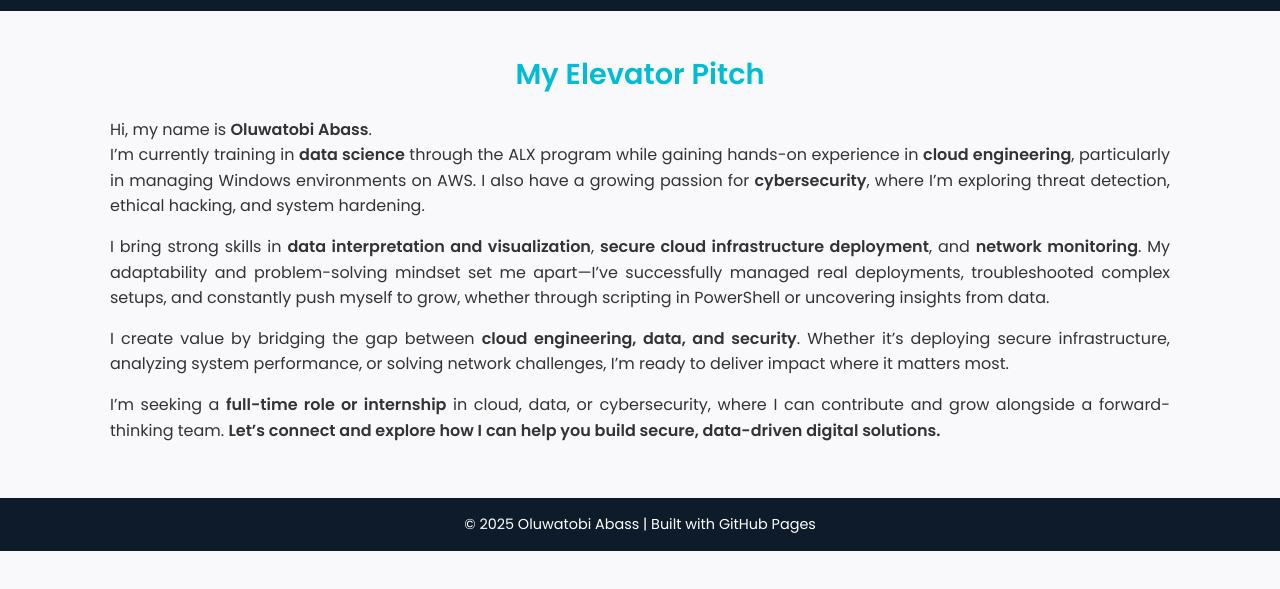
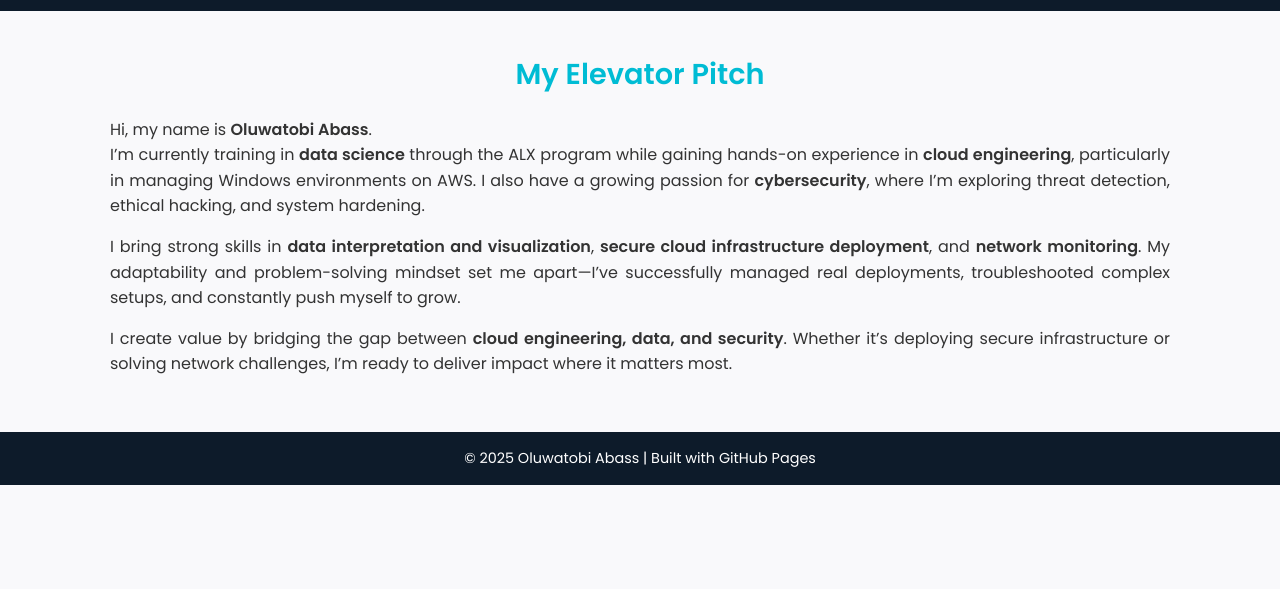
Before and after one commit to Oluwatobiabass/Portfolio, a plain HTML site: page elevator.html in a window 1280 px wide. Shown: the part 129-718 px from the top of the page. Drawn offline with Linux system fonts and the light colour scheme.

Commit message:
Update elevator.html

```diff
--- a/elevator.html
+++ b/elevator.html
@@ -33,20 +33,13 @@
         I bring strong skills in <strong>data interpretation and visualization</strong>,
         <strong>secure cloud infrastructure deployment</strong>, and <strong>network monitoring</strong>.
         My adaptability and problem-solving mindset set me apart—I’ve successfully managed real deployments,
-        troubleshooted complex setups, and constantly push myself to grow, whether through scripting in PowerShell
-        or uncovering insights from data.
+        troubleshooted complex setups, and constantly push myself to grow.
       </p>
 
       <p>
         I create value by bridging the gap between <strong>cloud engineering, data, and security</strong>.
-        Whether it’s deploying secure infrastructure, analyzing system performance, or solving network challenges,
+        Whether it’s deploying secure infrastructure or solving network challenges,
         I’m ready to deliver impact where it matters most.
-      </p>
-
-      <p>
-        I’m seeking a <strong>full-time role or internship</strong> in cloud, data, or cybersecurity,
-        where I can contribute and grow alongside a forward-thinking team.
-        <strong>Let’s connect and explore how I can help you build secure, data-driven digital solutions.</strong>
       </p>
     </section>
   </main>
```
